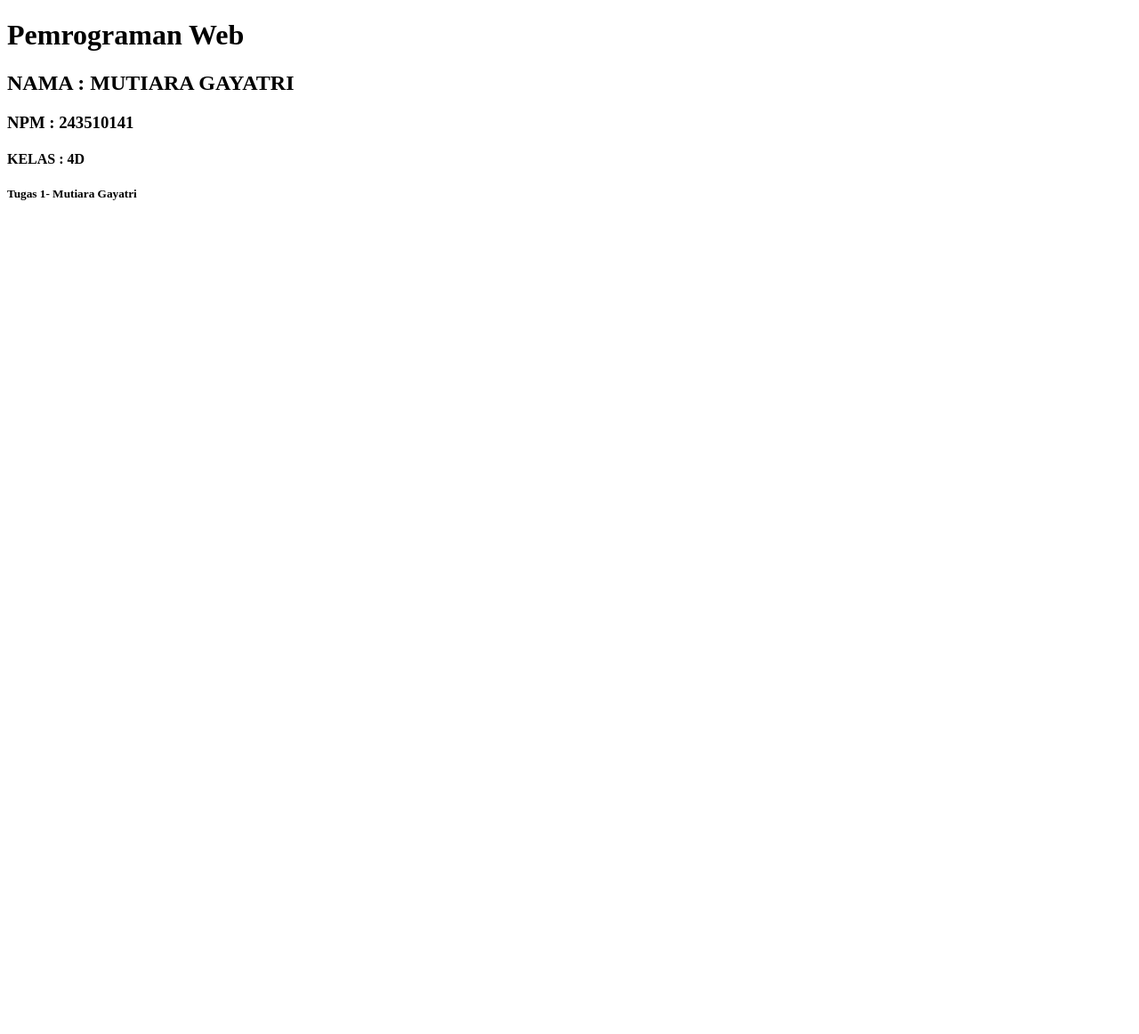
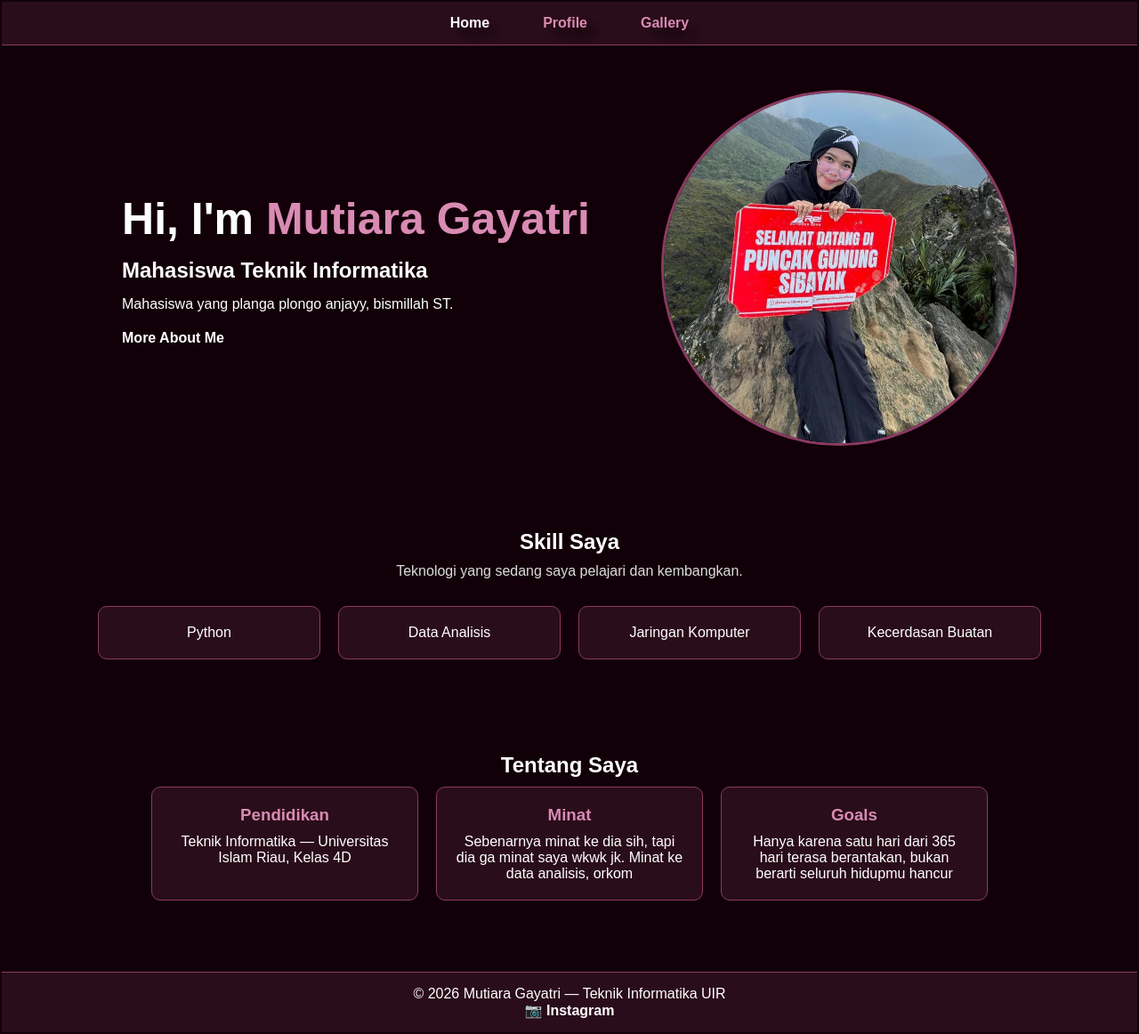
Before and after one commit to mutiaragayatri38-ui/pertemuan-1, a plain HTML site: page index.html in a window 1280 px wide. Shown: the whole page at 89% size. Before the commit the page ends 800 px from the top, so only its background shows below. Drawn offline with Linux system fonts and the light colour scheme.

Commit message:
Menambahkan index.html

```diff
--- /dev/null
+++ b/index.css
@@ -0,0 +1,274 @@
+*,
+body {
+    color: white;
+}
+
+*,
+html {
+    margin: 1px;
+    padding: 1px;
+}
+
+header {
+    background-color: rgb(0, 0, 0);
+    text-shadow: 10px 10px 10px rgba(0, 0, 0, 0.568);
+    display: flex;
+    justify-content: center;
+    align-items: center;
+    gap: 30px;
+}
+
+ul {
+    display: flex;
+    justify-content: center;
+    align-items: center;
+    gap: 30px;
+}
+
+ul li {
+    list-style-type: none;
+}
+
+ul li a {
+    text-decoration: none;
+    text-shadow: 10px 10px 10px rgba(0, 0, 0, 0.568);
+    color: rgb(255, 255, 255);
+}
+
+
+
+/* Reset */
+* {
+    margin: 0;
+    padding: 0;
+    box-sizing: border-box;
+    font-family: Arial, sans-serif;
+}
+
+body {
+    background-color: #120008;
+    color: white;
+}
+
+/* Navbar */
+nav {
+    background-color: #2A0D1A;
+    padding: 15px;
+    border-bottom: 1px solid #8B3A62;
+}
+
+nav ul {
+    list-style: none;
+    text-align: center;
+}
+
+nav ul li {
+    display: inline-block;
+    margin: 0 15px;
+}
+
+nav ul li a {
+    text-decoration: none;
+    color: #D98BB3;
+    font-weight: bold;
+    transition: 0.3s;
+}
+
+nav ul li a:hover,
+nav ul li a.active {
+    color: white;
+}
+
+/* Hero */
+.hero {
+    display: flex;
+    justify-content: center;
+    align-items: center;
+    gap: 80px;
+    padding: 50px;
+    flex-wrap: wrap;
+}
+
+.hero-left h1 {
+    font-size: 50px;
+    margin-bottom: 15px;
+}
+
+.hero-left h1 span {
+    color: #D98BB3;
+}
+
+.hero-left h2 {
+    margin-bottom: 15px;
+}
+
+.hero-left p {
+    margin-bottom: 20px;
+}
+
+.btn {
+    text-decoration: none;
+    color: white;
+    font-weight: bold;
+}
+
+.avatar-ring img {
+    border-radius: 50%;
+    border: 3px solid #8B3A62;
+}
+
+/* Section */
+.section {
+    padding: 40px 20px;
+}
+
+.sec-title {
+    color: white;
+    margin-bottom: 10px;
+}
+
+.sec-sub {
+    color: #ddd;
+    margin-bottom: 30px;
+}
+
+/* Skill */
+.skill-grid {
+    display: flex;
+    justify-content: center;
+    flex-wrap: wrap;
+    gap: 20px;
+}
+
+.skill-card {
+    width: 250px;
+    background-color: #2A0D1A;
+    border: 1px solid #8B3A62;
+    padding: 20px;
+    border-radius: 10px;
+    text-align: center;
+}
+
+/* Card */
+.card-grid {
+    display: flex;
+    justify-content: center;
+    flex-wrap: wrap;
+    gap: 20px;
+}
+
+.card {
+    width: 300px;
+    background-color: #2A0D1A;
+    border: 1px solid #8B3A62;
+    padding: 20px;
+    border-radius: 10px;
+}
+
+.card h3 {
+    color: #D98BB3;
+    margin-bottom: 10px;
+}
+
+/* Profile */
+.profile-wrap {
+    background-color: #2A0D1A;
+    border: 1px solid #8B3A62;
+    border-radius: 10px;
+    padding: 25px;
+    max-width: 800px;
+}
+
+.profile-name {
+    font-size: 28px;
+    font-weight: bold;
+    color: #D98BB3;
+}
+
+.profile-role {
+    margin-bottom: 20px;
+}
+
+.detail-table {
+    width: 100%;
+    border-collapse: collapse;
+}
+
+.detail-table td {
+    border-bottom: 1px solid #8B3A62;
+    padding: 10px;
+}
+
+/* Page Hero */
+.page-hero {
+    text-align: center;
+    padding: 40px 20px;
+}
+
+.page-hero h1 {
+    color: #D98BB3;
+}
+
+/* Gallery */
+.gallery-grid {
+    display: flex;
+    flex-wrap: wrap;
+    justify-content: center;
+    gap: 25px;
+}
+
+.gal-item {
+    width: 280px;
+    background-color: #2A0D1A;
+    border: 1px solid #8B3A62;
+    border-radius: 10px;
+    overflow: hidden;
+}
+
+.gal-item img {
+    width: 100%;
+    height: 320px;
+    object-fit: cover;
+}
+
+.cap-row {
+    padding: 15px;
+    text-align: center;
+}
+
+.cap-cat {
+    color: #D98BB3;
+    font-weight: bold;
+    display: block;
+    margin-bottom: 5px;
+}
+
+.cap {
+    display: block;
+}
+
+/* Footer */
+footer {
+    margin-top: 40px;
+    background-color: #2A0D1A;
+    border-top: 1px solid #8B3A62;
+    text-align: center;
+    padding: 15px;
+}
+
+/* Responsive */
+@media (max-width: 768px) {
+    .hero {
+        flex-direction: column;
+        text-align: center;
+    }
+
+    .hero-left h1 {
+        font-size: 35px;
+    }
+
+    .avatar-ring img {
+        width: 280px;
+        height: 280px;
+    }
+}
--- a/index.html
+++ b/index.html
@@ -1,18 +1,92 @@
 <!DOCTYPE html>
-<html lang="en">
+<html lang="id">
 
 <head>
     <meta charset="UTF-8">
     <meta name="viewport" content="width=device-width, initial-scale=1.0">
-    <title>Document</title>
+    <title>Portofolio — Mutiara Gayatri</title>
+    <link rel="stylesheet" href="index.css">
 </head>
 
 <body>
-    <h1>Pemrograman Web</h1>
-    <h2>NAMA : MUTIARA GAYATRI</h2>
-    <h3>NPM : 243510141</h3>
-    <h4>KELAS : 4D</h4>
-    <h5>Tugas 1- Mutiara Gayatri</h5>
+
+    <nav>
+        <ul>
+            <li><a href="index.html" class="active">Home</a></li>
+            <li><a href="profile.html">Profile</a></li>
+            <li><a href="gallery.html">Gallery</a></li>
+        </ul>
+    </nav>
+
+    <div class="hero">
+        <div class="hero-left">
+            <h1>Hi, I'm <span>Mutiara Gayatri</span></h1>
+            <h2>Mahasiswa Teknik Informatika</h2>
+            <p>Mahasiswa yang planga plongo anjayy, bismillah ST.</p>
+            <div class="btn-row">
+                <a href="gallery.html" class="btn">More About Me</a>
+            </div>
+        </div>
+        <div class="hero-right">
+            <div class="avatar-ring">
+                <div class="inner">
+                    <img style="border-radius: 50%;" src="sibayakpride.jpeg" alt="Mutiara Gayatri" width="400"
+                        height="400">
+                </div>
+            </div>
+        </div>
+    </div>
+
+    <div class="section">
+        <center>
+            <h2 class="sec-title">Skill Saya</h2>
+            <p class="sec-sub">Teknologi yang sedang saya pelajari dan kembangkan.</p>
+            <p style="margin-top: 25px;"></p>
+            <div class="skill-grid">
+                <div class="skill-card">
+                    <div class="sk-name">Python</div>
+                </div>
+                <div class="skill-card">
+                    <div class="sk-name">Data Analisis</div>
+                </div>
+                <div class="skill-card">
+                    <div class="sk-name">Jaringan Komputer</div>
+                </div>
+                <div class="skill-card">
+                    <div class="sk-name">Kecerdasan Buatan</div>
+                </div>
+        </center>
+    </div>
+    </div>
+
+    <div class="section">
+        <center>
+            <p style="margin-top: 25px;"></p>
+            <h2 class="sec-title">Tentang Saya</h2>
+            <div class="card-grid">
+                <div class="card">
+                    <h3>Pendidikan</h3>
+                    <p>Teknik Informatika — Universitas Islam Riau, Kelas 4D</p>
+                </div>
+                <div class="card">
+                    <h3>Minat</h3>
+                    <p>Sebenarnya minat ke dia sih, tapi dia ga minat saya wkwk jk. Minat ke data analisis, orkom</p>
+                </div>
+                <div class="card">
+                    <h3>Goals</h3>
+                    <p>Hanya karena satu hari dari 365 hari terasa berantakan, bukan berarti seluruh hidupmu hancur</p>
+                </div>
+        </center>
+    </div>
+    </div>
+
+    <footer>
+        <p>&copy; 2026 <span>Mutiara Gayatri</span> &mdash; Teknik Informatika UIR</p>
+        <a href="https://www.instagram.com/araxzp_?igsh=MWljaXo0bGhtbm1odg%3D%3D&utm_source=qr" target="_blank"
+            class="btn">
+            📷 Instagram
+        </a>
+    </footer>
 
 </body>
 
```
Also changed, not shown: gallery.html (added, +112 -0 lines), profile.html (added, +84 -0 lines), #cortis_.jpg (added), apel.jpeg (added), atlas kebantai.jpeg (added), ldok.jpeg (added), rpl.jpeg (added), saju kebantai.jpeg (added), sibayakpride.jpeg (added), tanama kebandai.jpeg (added), 2 other files.
